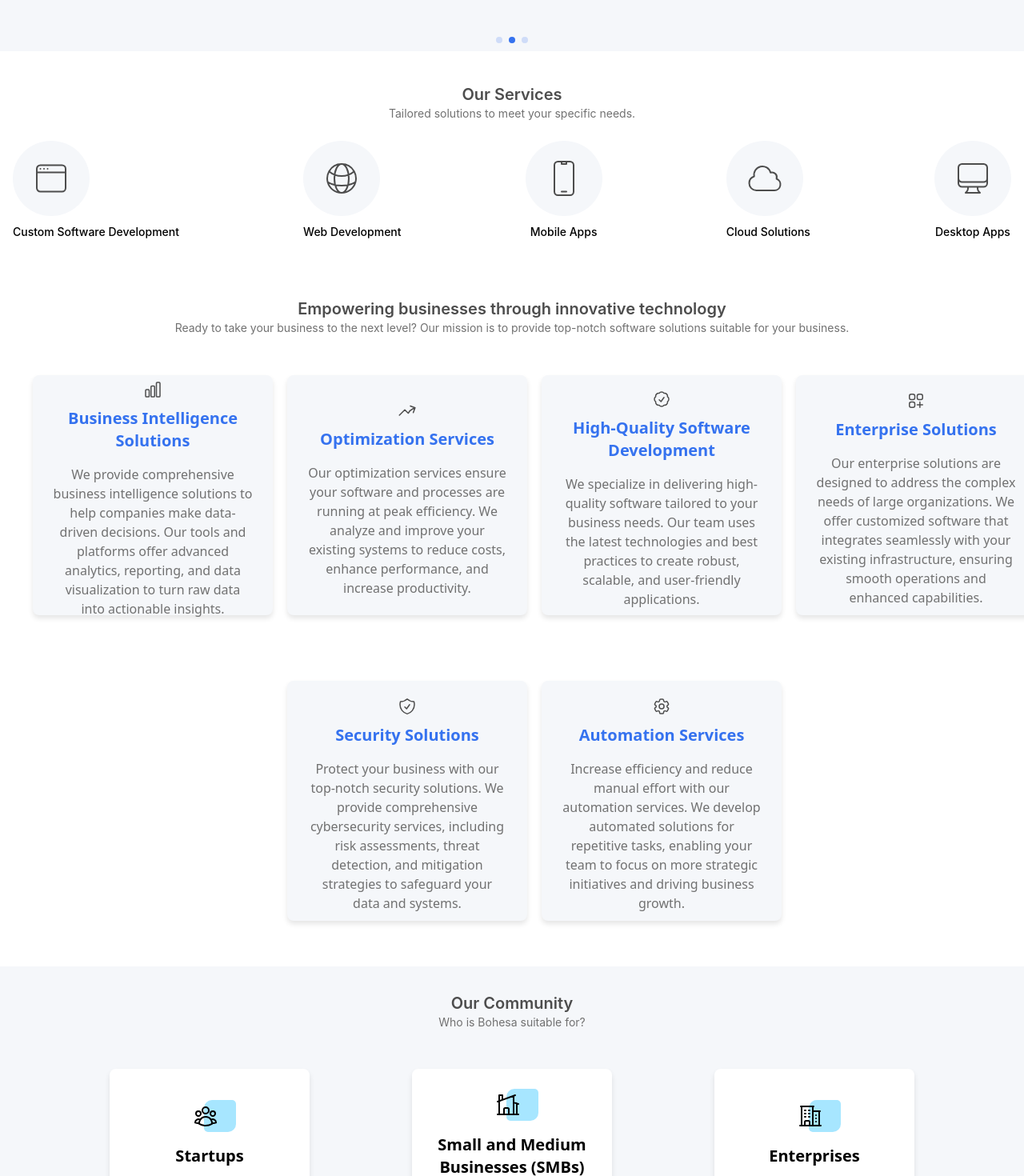
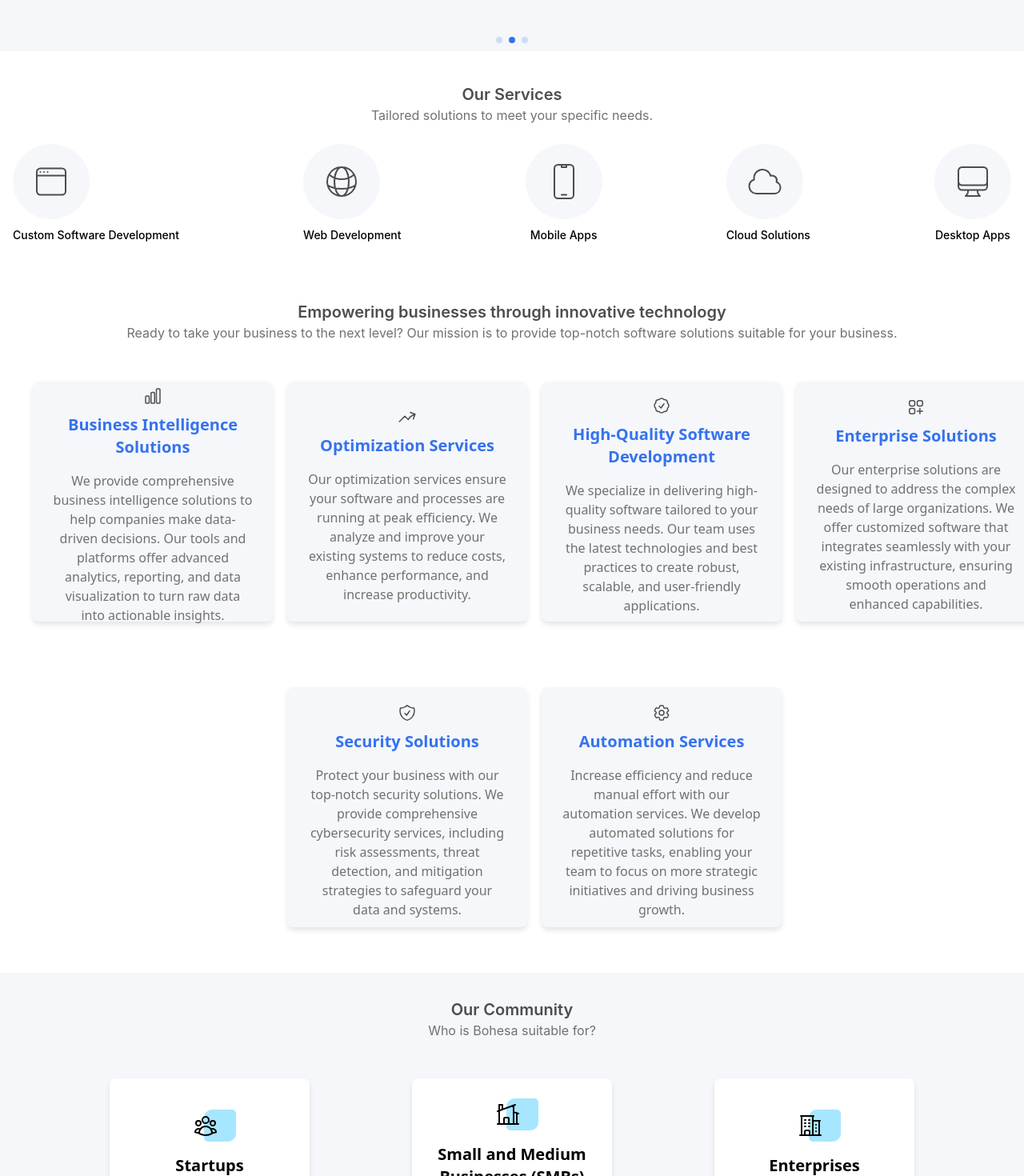
Before and after one commit to haro3535/Group-Website, a React (Create React App) app in the folder frontend/: page / in a window 1280 px wide. Shown: the part 480-1950 px from the top of the page at 80% size. Built offline with nearby package versions, Linux system fonts and the light colour scheme.

Commit message:
headers enlarged

```diff
--- a/frontend/src/Cards/Cards.js
+++ b/frontend/src/Cards/Cards.js
@@ -79,7 +79,7 @@ const CardsGrid = () => (
       <h2 className="text-xl font-semibold inter-font" style={{ color: 'var(--custom-gray)' }}>
         Empowering businesses through innovative technology
       </h2>
-      <h1 className="text-sm font-normal inter-font" style={{ color: 'var(--light-gray)' }}>
+      <h1 className="text-base font-normal inter-font" style={{ color: 'var(--light-gray)' }}>
         Ready to take your business to the next level? Our mission is to provide top-notch software solutions suitable for your business.
       </h1>
     </div>
--- a/frontend/src/Community/Community.js
+++ b/frontend/src/Community/Community.js
@@ -42,7 +42,7 @@ const CardsGrid = () => (
   <div className="mx-auto px-4 py-8 bg-bcg-light-gray">
     <div className="flex flex-col items-center mb-12">
       <h2 className="text-xl font-semibold inter-font" style={{ color: 'var(--custom-gray)' }}>Our Community</h2>
-      <h1 className="text-sm font-normal inter-font" style={{ color: 'var(--light-gray)' }}>Who is Bohesa suitable for?</h1>
+      <h1 className="text-base font-normal inter-font" style={{ color: 'var(--light-gray)' }}>Who is Bohesa suitable for?</h1>
     </div>
 
     <div className="flex justify-center">
--- a/frontend/src/Services/Services.js
+++ b/frontend/src/Services/Services.js
@@ -64,7 +64,7 @@ export default function Services() {
         {/* Header */}
         <div className="flex flex-col items-center mb-6">
           <h2 className="text-xl font-semibold inter-font" style={{ color: 'var(--custom-gray)' }}>Our Services</h2>
-          <h1 className="text-sm font-normal inter-font" style={{ color: 'var(--light-gray)' }}>Tailored solutions to meet your specific needs.</h1>
+          <h1 className="text-base font-normal inter-font" style={{ color: 'var(--light-gray)' }}>Tailored solutions to meet your specific needs.</h1>
         </div>
 
         {/* Service icons */}
```
